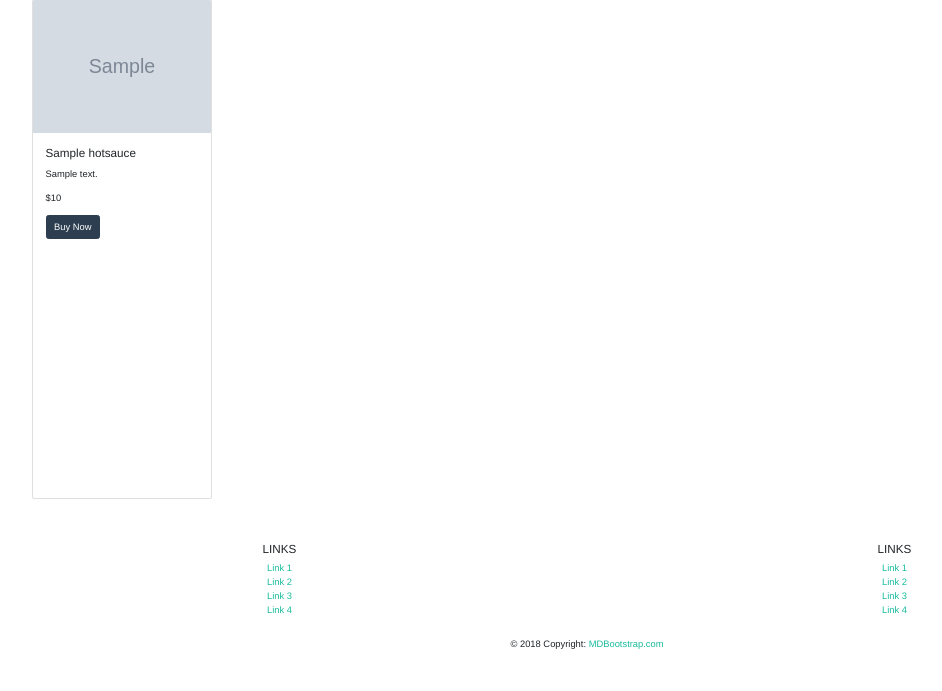
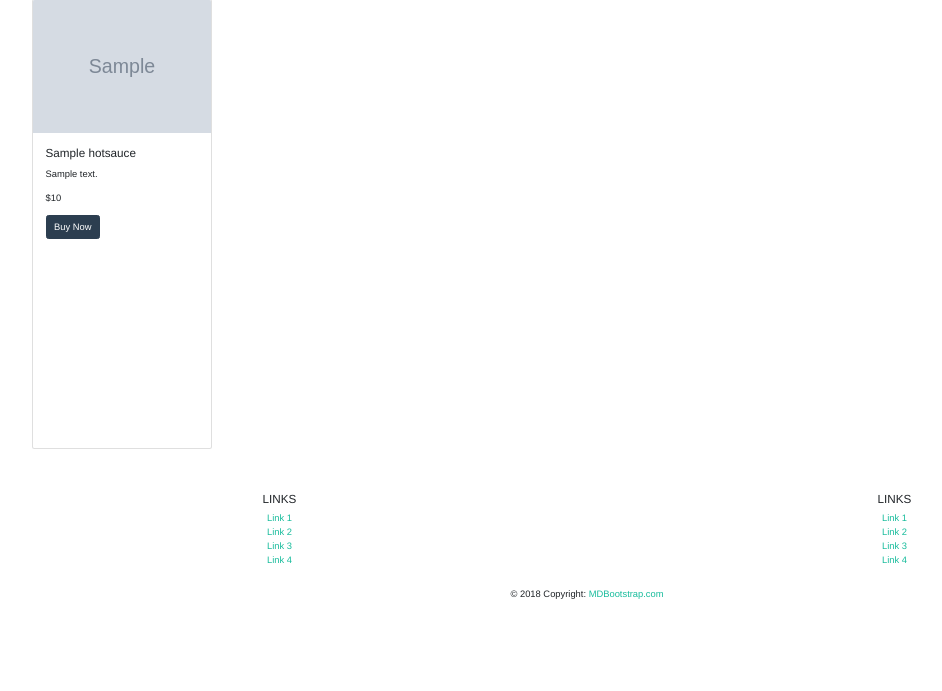
Before and after one commit to anbellouzi/hot-sauce-store, a Flask app: page / in a window 1280 px wide. Shown: the part 832-1523 px from the top of the page, without its empty margins (48-990 px from the left). After the commit the page ends 1431 px from the top, so only its background shows below. Run offline with Flask 2, Linux system fonts and the light colour scheme; grey boxes marked "Sample" are stand-in pictures; a database or web service that is not in the repository returns one stand-in record (values such as "Sample title"); some libraries are stand-ins or nearby versions.

Commit message:
resised card item

```diff
--- a/static/css/style.css
+++ b/static/css/style.css
@@ -52,7 +52,7 @@ blockquote {
   margin: 5px;
 }
 .card {
-  height: 500px;
+  height: 450px;
 }
 
 
```
